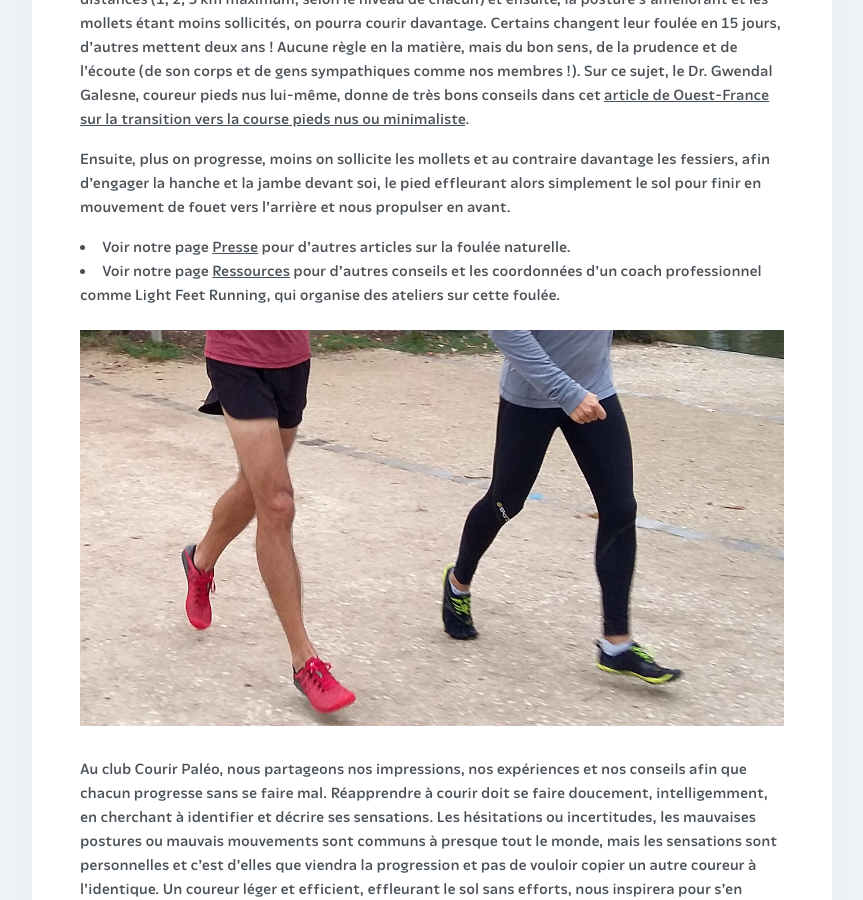
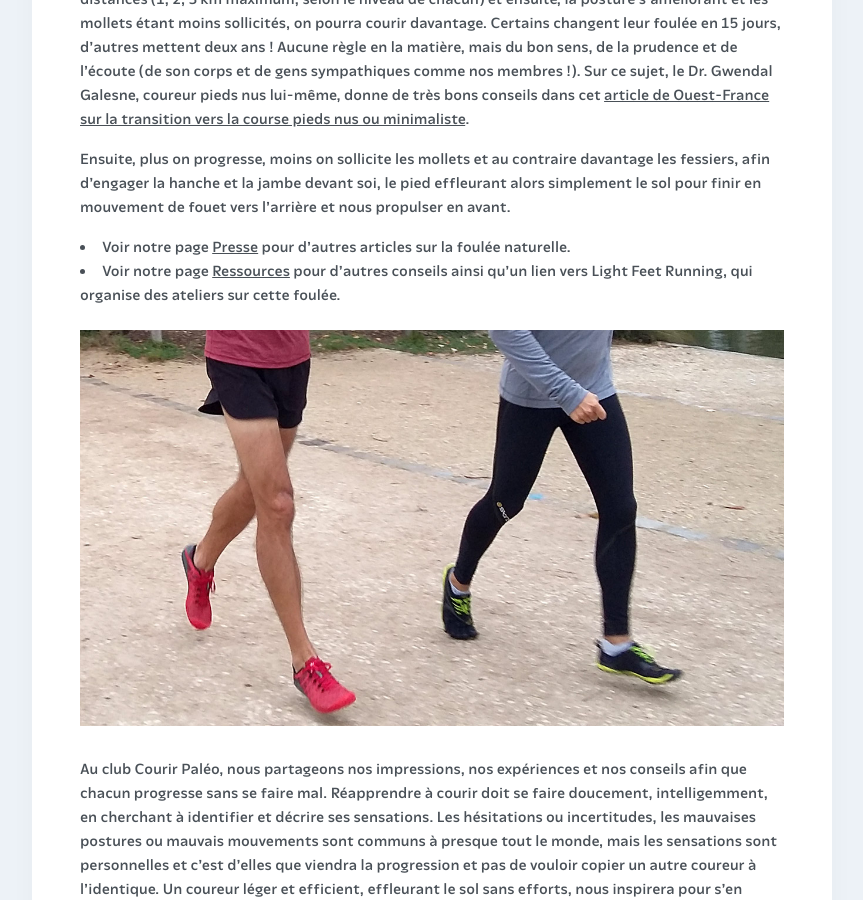
Before and after one commit to courirpaleo/courirpaleo.github.io, a Jekyll site: the page built from _pages-secondary/foulee-naturelle.md, in a window 1280 px wide and 900 px high, scrolled down 2107 px. Shown: the whole window, without its empty margins (208-1071 px from the left). Built offline with Jekyll 4.4.1, drawn with Linux system fonts in a browser that asks for light colours; some web fonts are replaced.

Commit message:
Update foulee-naturelle.md

```diff
--- a/_pages-secondary/foulee-naturelle.md
+++ b/_pages-secondary/foulee-naturelle.md
@@ -26,7 +26,7 @@ D'un coureur à l'autre et selon le terrain, la pose du pied au sol se fera sur
 Ensuite, plus on progresse, moins on sollicite les mollets et au contraire davantage les fessiers, afin d'engager la hanche et la jambe devant soi, le pied effleurant alors simplement le sol pour finir en mouvement de fouet vers l'arrière et nous propulser en avant.
 
 - Voir notre page [Presse](/presse) pour d'autres articles sur la foulée naturelle.
-- Voir notre page [Ressources](/ressources) pour d'autres conseils et les coordonnées d'un coach professionnel comme Light Feet Running, qui organise des ateliers sur cette foulée.
+- Voir notre page [Ressources](/ressources) pour d'autres conseils ainsi qu'un lien vers Light Feet Running, qui organise des ateliers sur cette foulée.
 
 ![Courir Paleo](/assets/images/CourirPaleo_atelier_Bois-de-Vincennes_2017_foulees_1200px.jpg)
 
```
